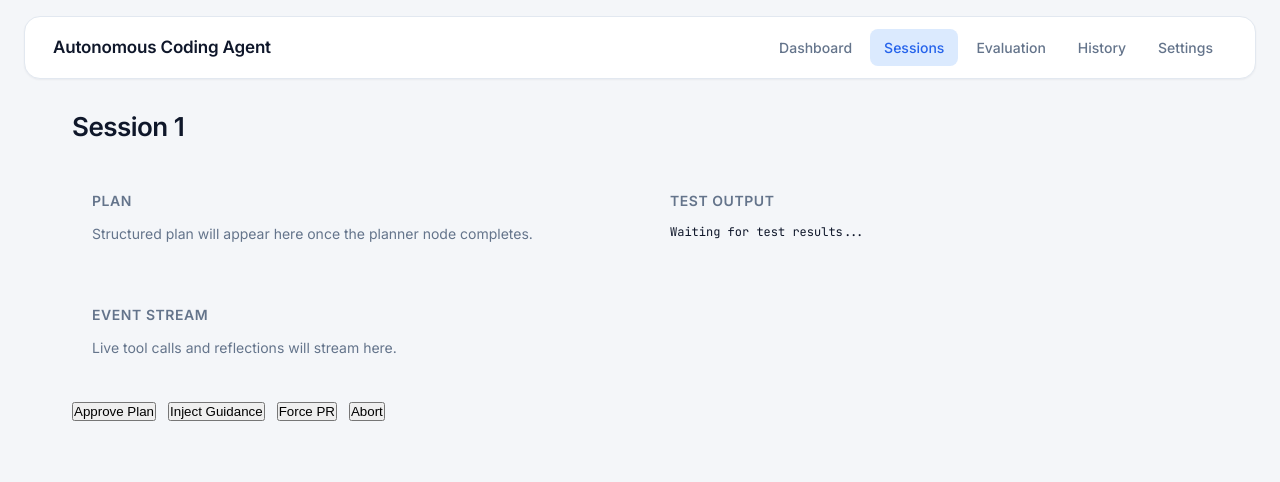
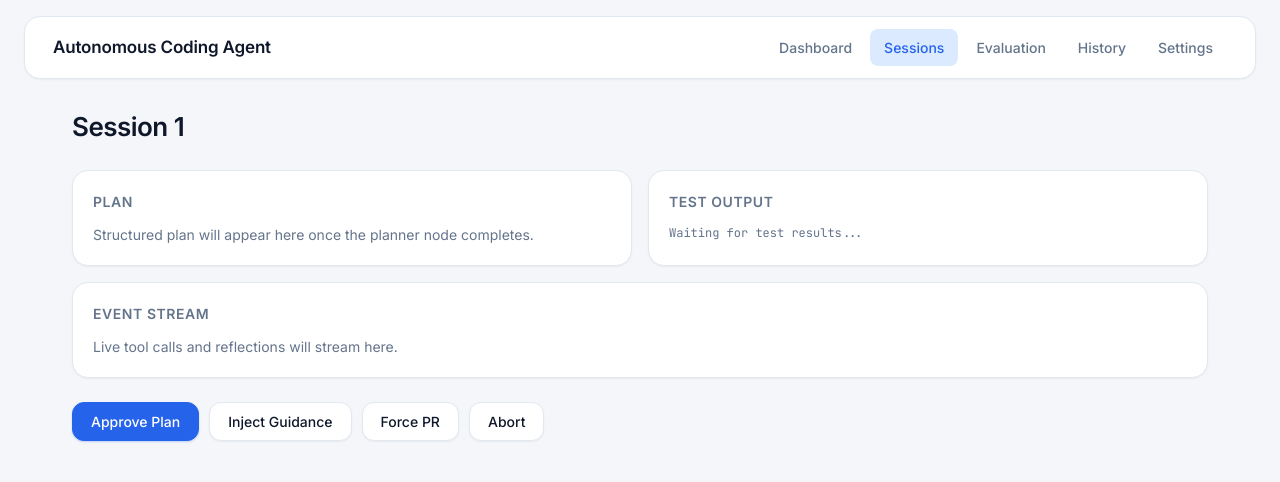
Before and after one commit to AdnanRaza88/autonomous-coding-agent, a React (Vite) app in the folder frontend/: page /sessions/1 in a window 1280 px wide. Shown: the top 482 px of the page. Built offline with nearby package versions, Linux system fonts and the light colour scheme.

Commit message:
Use card and btn classes on session detail

```diff
--- a/frontend/src/pages/SessionDetail.tsx
+++ b/frontend/src/pages/SessionDetail.tsx
@@ -6,31 +6,38 @@ function SessionDetail() {
   return (
     <div>
       <h1 className="page-title">Session {id}</h1>
-      <div style={{ display: "grid", gridTemplateColumns: "1fr 1fr", gap: 20 }}>
-        <div className="glass-card" style={{ padding: 20 }}>
+      <div className="detail-grid">
+        <div className="card" style={{ padding: 20 }}>
           <h2 className="section-title">Plan</h2>
           <p style={{ fontSize: 14, color: "var(--text-secondary)" }}>
             Structured plan will appear here once the planner node completes.
           </p>
         </div>
-        <div className="glass-card" style={{ padding: 20 }}>
+        <div className="card" style={{ padding: 20 }}>
           <h2 className="section-title">Test Output</h2>
-          <pre style={{ fontFamily: "var(--font-mono)", fontSize: 12, whiteSpace: "pre-wrap" }}>
+          <pre
+            style={{
+              fontFamily: "var(--font-mono)",
+              fontSize: 12,
+              whiteSpace: "pre-wrap",
+              color: "var(--text-secondary)",
+            }}
+          >
             Waiting for test results...
           </pre>
         </div>
-        <div className="glass-card" style={{ padding: 20, gridColumn: "1 / -1" }}>
+        <div className="card full" style={{ padding: 20 }}>
           <h2 className="section-title">Event Stream</h2>
           <p style={{ fontSize: 14, color: "var(--text-secondary)" }}>
             Live tool calls and reflections will stream here.
           </p>
         </div>
       </div>
-      <div style={{ marginTop: 24, display: "flex", gap: 12 }}>
-        <button className="soft-button primary">Approve Plan</button>
-        <button className="soft-button">Inject Guidance</button>
-        <button className="soft-button">Force PR</button>
-        <button className="soft-button">Abort</button>
+      <div className="actions">
+        <button className="btn btn-primary">Approve Plan</button>
+        <button className="btn">Inject Guidance</button>
+        <button className="btn">Force PR</button>
+        <button className="btn">Abort</button>
       </div>
     </div>
   );
```
